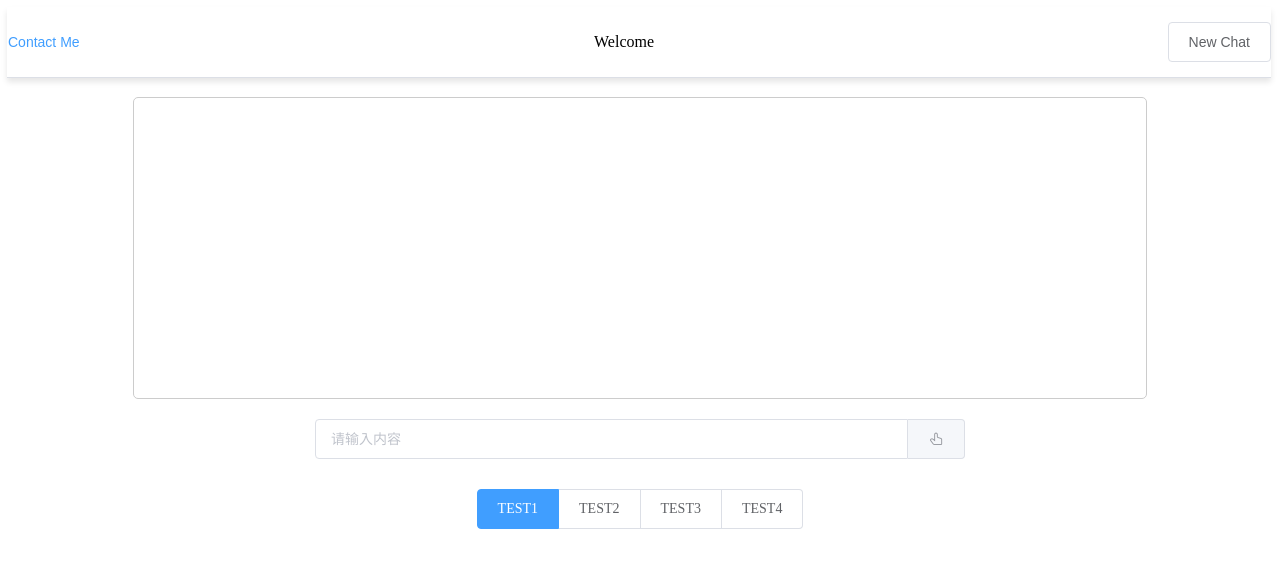
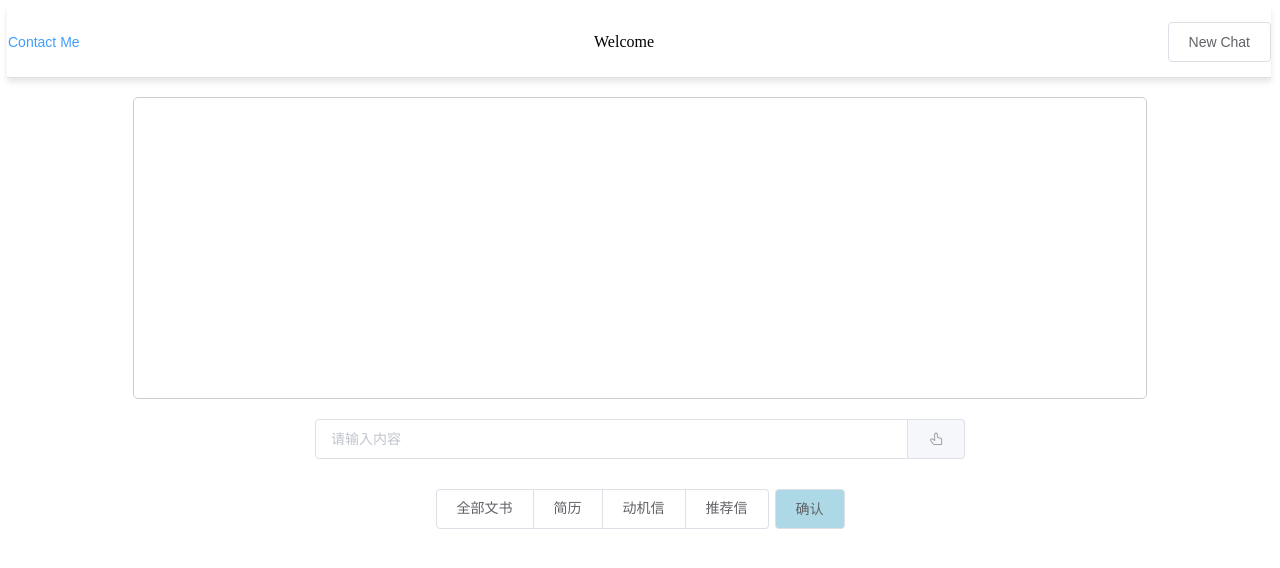
Before and after one commit to Zouu-X/XunFei-Spark-essayAssistant, a Vue app: page / in a window 1280 px wide. Shown: the top 568 px of the page. Built offline with nearby package versions, Linux system fonts and the light colour scheme.

Commit message:
选择栏功能更新

```diff
--- a/src/views/mainPage/index.vue
+++ b/src/views/mainPage/index.vue
@@ -27,6 +27,7 @@
             v-for="(message, index) in messages"
             :key="index"
             class="msg-group"
+            v-if="!message.invisible"
           >
             <div class="msg-head">
               <span v-if="message.role === 'user'">user</span>
@@ -50,17 +51,20 @@
       >
         <el-button slot="append" icon="el-icon-thumb" @click="Submit" />
       </el-input>
-
+      <div class="mod-choose">
         <el-radio-group
             v-model="radio"
             @input="inputListener"
             style="margin-top: 30px;"
         >
-        <el-radio-button label="TEST1"></el-radio-button>
-        <el-radio-button label="TEST2"></el-radio-button>
-        <el-radio-button label="TEST3"></el-radio-button>
-        <el-radio-button label="TEST4"></el-radio-button>
+          <el-radio-button label="全部文书"></el-radio-button>
+          <el-radio-button label="简历"></el-radio-button>
+          <el-radio-button label="动机信"></el-radio-button>
+          <el-radio-button label="推荐信"></el-radio-button>
         </el-radio-group>
+        <el-button class="mod-button" @click="modConfirm">确认</el-button>
+      </div>
+
     </div>
   </main>
 
@@ -77,7 +81,7 @@ export default {
       messages: [],
       showClosingAlert: false,
       textInput: '',
-      radio: 'TEST1',
+      radio: '',
       localRequestObj: requestObj
     }
   },
@@ -101,6 +105,12 @@ export default {
         this.sendMsg()
         this.textInput = ''
       }
+    },
+    modConfirm() {
+      if(this.radio === '全部文书') {
+        this.messages.push({role: "user", content: '早上好，这是一个测试消息', invisible: true})
+      }
+      this.sendMsg()
     },
     async sendMsg () {
       let myUrl = await getWebsocketUrl();
@@ -240,15 +250,14 @@ export default {
   color: white;
 }
 
-.chat-input {
+.mod-choose {
   display: flex;
   align-items: center;
-  padding: 10px;
+  justify-content: center;
+  .mod-button {
+    margin-left: 6px;
+    align-self: flex-end;
+    background-color: lightblue;
   }
-.fade-enter-active, .fade-leave-active {
-  transition: opacity 0.5s;
-}
-.fade-enter, .fade-leave-to {
-  opacity: 0;
 }
 </style>
```
Lines whose indentation alone changed are shown as unchanged.
